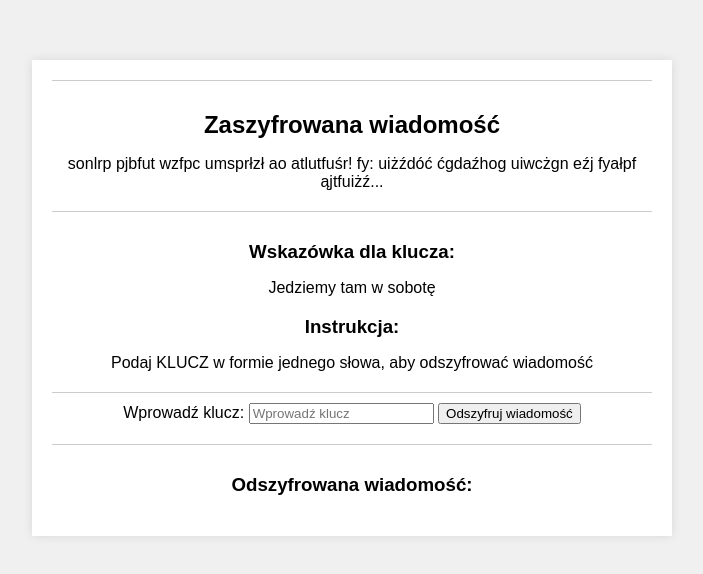
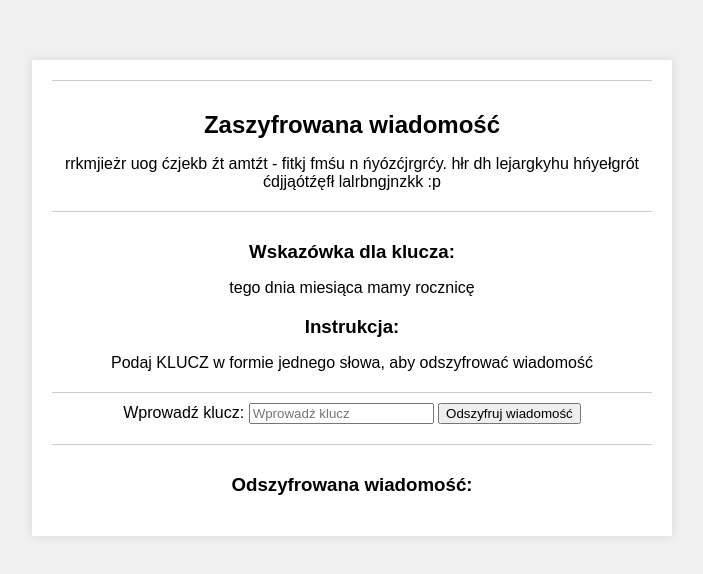
Before and after one commit to Scrooman/strona-szyfruj-ca, a plain HTML site: page index.html in a window 1280 px wide. Shown: the part 102-676 px from the top of the page, without its empty margins (288-991 px from the left). Drawn offline with Linux system fonts and the light colour scheme.

Commit message:
Update index.html

```diff
--- a/index.html
+++ b/index.html
@@ -67,9 +67,9 @@
     </div>
 
     <script>
-        const correctKey = "łodzi".toLowerCase();
-        let decryptedMessage = "Fajnie będzie razem pojechać na wycieczkę! PS: zamiast pracować zajmuje się innymi rzeczami...";
-        let hint = "Jedziemy tam w sobotę"; // Przechowywanie wskazówki
+        const correctKey = "trzynastego".toLowerCase();
+        let decryptedMessage = "zamówiłem nam lampki do szafy - jutro będą w paczkomacie. Kod do packzomatu otrzymasz odpowiednio zaszyfrowany :P";
+        let hint = "tego dnia miesiąca mamy rocznicę"; // Przechowywanie wskazówki
 
         const alphabet = "aąbcćdeęfghijklłmnńoóprsśtuwyzźż".toLowerCase();
 
```
